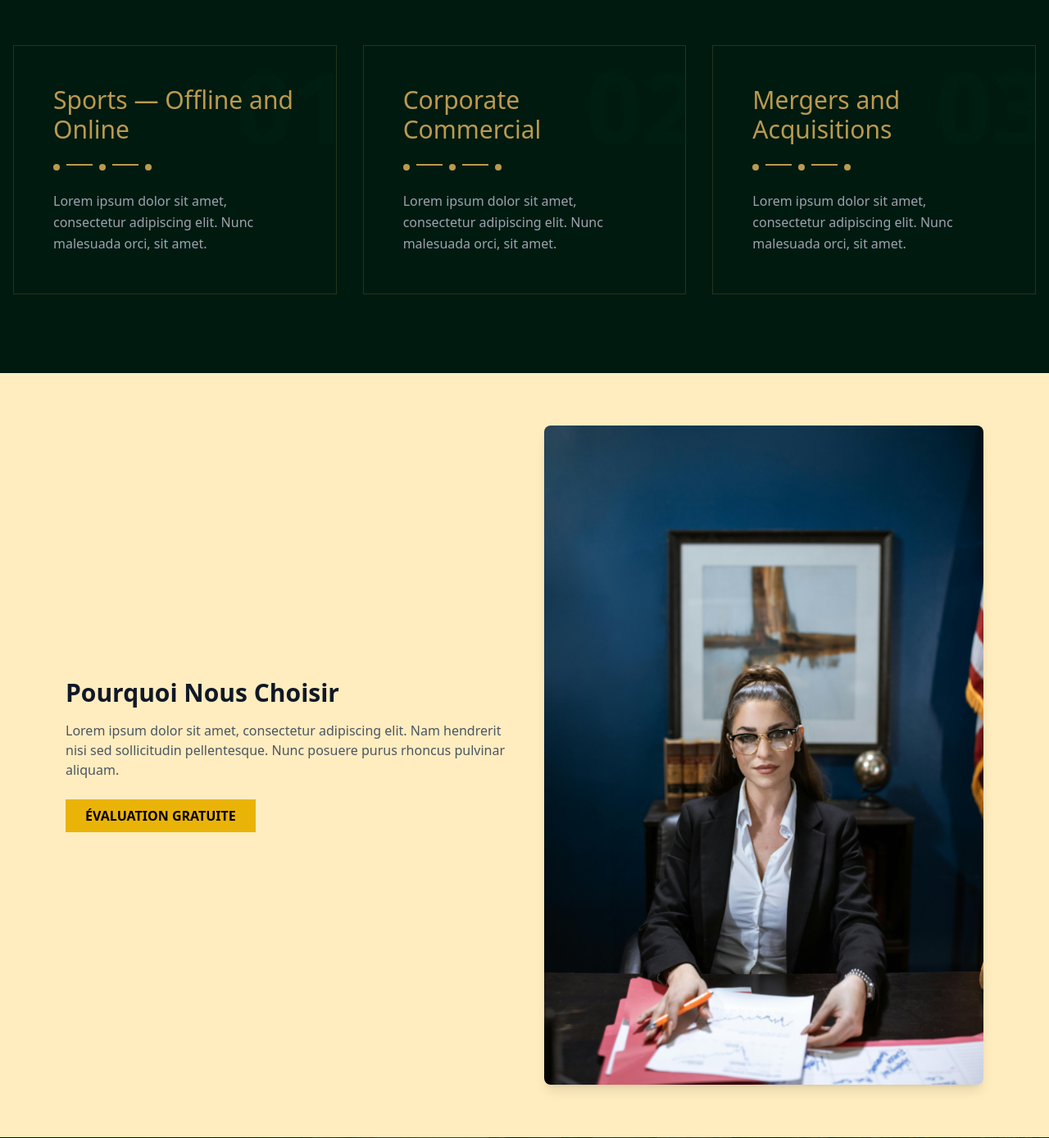
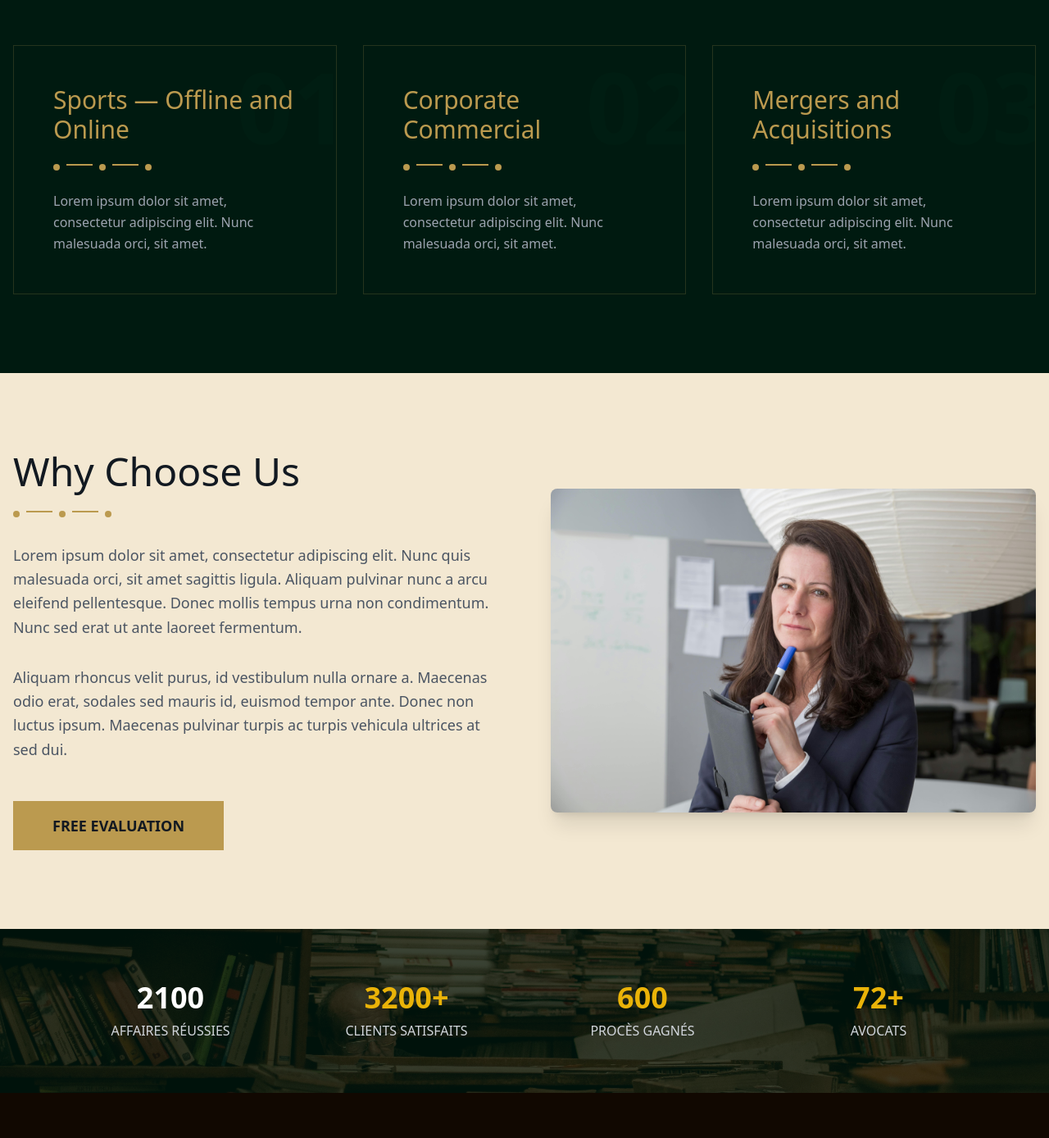
Before and after one commit to Berrouk-Salma/AvocatConnect-Plateforme-de-R-servation-de-Consultations-Juridiques, a PHP site: page / in a window 1280 px wide. Shown: the part 1567-2955 px from the top of the page at 82% size. Run offline with PHP 8.4, Linux system fonts and the light colour scheme; some libraries are stand-ins or nearby versions.

Commit message:
added the picture and edit the contatce

```diff
--- a/index.php
+++ b/index.php
@@ -141,20 +141,41 @@
         </div>
     </div>
 </section>
-    <section class="bg-[#ffedbf] py-16">
-    <div class="max-w-6xl mx-auto px-4 grid md:grid-cols-2 gap-12 items-center">
+<!-- yellow -->
+<section class="bg-[#f3e8d2] py-24">
+    <div class="max-w-7xl mx-auto px-4 grid md:grid-cols-2 gap-16 items-center">
         <div>
-            <h2 class="text-3xl font-bold text-gray-900 mb-4">Pourquoi Nous Choisir</h2>
-            <p class="text-gray-600 mb-6">
-                Lorem ipsum dolor sit amet, consectetur adipiscing elit. Nam hendrerit nisi sed sollicitudin pellentesque.
-                Nunc posuere purus rhoncus pulvinar aliquam.
+            <h2 class="text-[#121921] text-5xl font-light mb-6">Why Choose Us</h2>
+            <!-- Decorative Line -->
+            <div class="flex gap-2 mb-8">
+                <span class="w-2 h-2 bg-[#bb9a4f] rounded-full"></span>
+                <span class="w-8 h-0.5 bg-[#bb9a4f]"></span>
+                <span class="w-2 h-2 bg-[#bb9a4f] rounded-full"></span>
+                <span class="w-8 h-0.5 bg-[#bb9a4f]"></span>
+                <span class="w-2 h-2 bg-[#bb9a4f] rounded-full"></span>
+            </div>
+
+            <p class="text-gray-600 text-lg mb-8 leading-relaxed">
+                Lorem ipsum dolor sit amet, consectetur adipiscing elit. Nunc
+                quis malesuada orci, sit amet sagittis ligula. Aliquam pulvinar
+                nunc a arcu eleifend pellentesque. Donec mollis tempus urna non
+                condimentum. Nunc sed erat ut ante laoreet fermentum.
             </p>
-            <button class="bg-yellow-500 text-black px-6 py-2 font-semibold">
-                ÉVALUATION GRATUITE
+
+            <p class="text-gray-600 text-lg mb-12 leading-relaxed">
+                Aliquam rhoncus velit purus, id vestibulum nulla ornare a.
+                Maecenas odio erat, sodales sed mauris id, euismod tempor ante.
+                Donec non luctus ipsum. Maecenas pulvinar turpis ac turpis
+                vehicula ultrices at sed dui.
+            </p>
+
+            <button class="bg-[#bb9a4f] text-[#121921] px-12 py-4 text-lg font-semibold hover:bg-[#a68a45] transition-colors duration-300">
+                FREE EVALUATION
             </button>
         </div>
         <div>
-            <img src="./assets/images/cho.jpg" alt="Avocat parlant" class="w-full rounded-lg shadow-lg"/>
+            <img src="./assets/images/bw.jpg" alt="Professional Lawyer Speaking"
+                 class="w-full rounded-lg shadow-xl"/>
         </div>
     </div>
 </section>
@@ -275,10 +296,10 @@
             <!-- Curved Dark Background -->
             <div class="absolute inset-0 bg-[#110801] rounded-[100px] transform -skew-y-3"></div>
 
-            <!-- Testimonial Content -->
+            <!--lawyees -->
             <div class="relative grid md:grid-cols-2 gap-12 items-center p-16">
                 <div class="max-w-md mx-auto">
-                    <img src="./assets/images/gss.jpg" alt="John Doe"
+                    <img src="./assets/images/lawyers.jpg" alt="John Doe"
                          class="w-full rounded-lg shadow-xl"/>
                 </div>
                 <div class="max-w-xl">
@@ -321,14 +342,14 @@
             Aliquam pulvinar nunc a arcu eleifend pellentesque.
         </p>
 
-        <!-- Contact Methods -->
+        <!-- Contact  -->
         <div class="grid md:grid-cols-3 gap-16 text-center mt-8">
             <div class="group cursor-pointer">
                 <h3 class="text-[#bb9a4f] text-3xl font-light mb-6 transition-transform duration-300 group-hover:-translate-y-1">
                     Email Us At
                 </h3>
                 <p class="text-gray-400 transition-colors duration-300 group-hover:text-gray-300">
-                    contact@brandname.com
+                    salmaberrouk4@gmail.com
                 </p>
             </div>
 
@@ -337,7 +358,7 @@
                     Give Us A Call
                 </h3>
                 <p class="text-gray-400 transition-colors duration-300 group-hover:text-gray-300">
-                    +1 234 567 8910
+                    +212-649236388
                 </p>
             </div>
 
@@ -346,7 +367,7 @@
                     Visit Us At
                 </h3>
                 <p class="text-gray-400 transition-colors duration-300 group-hover:text-gray-300">
-                    92 Dogwood Road Phoenix Arizona US 85003
+                https://github.com/Berrouk-Salma
                 </p>
             </div>
         </div>
@@ -356,7 +377,8 @@
 <!-- Footer -->
 <footer class="py-8 border-t border-[#bb9a4f]/20 bg-[#001a10]">
     <div class="max-w-6xl mx-auto px-4 text-center">
-        <p class="text-gray-400">Company Title Inc. © 2024. All Rights Reserved</p>
+        <p class="text-gray-400">Lawyers © 2024. All Rights Reserved
+       <br> Created by Salma Berrouk</p>
     </div>
 </footer>
 </body>
```
Also changed, not shown: assets/images/bw.jpg (added), assets/images/lawyers.jpg (added).
